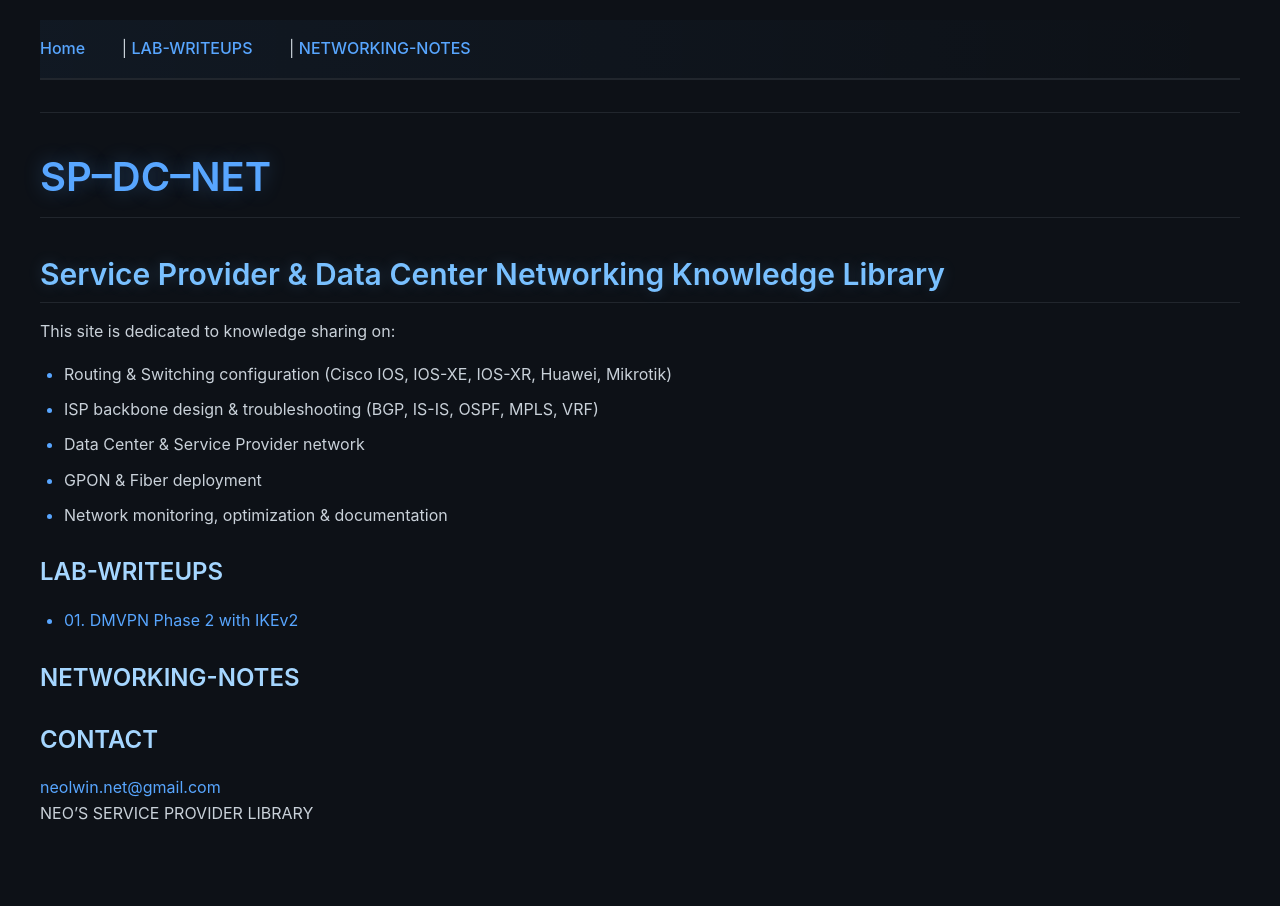
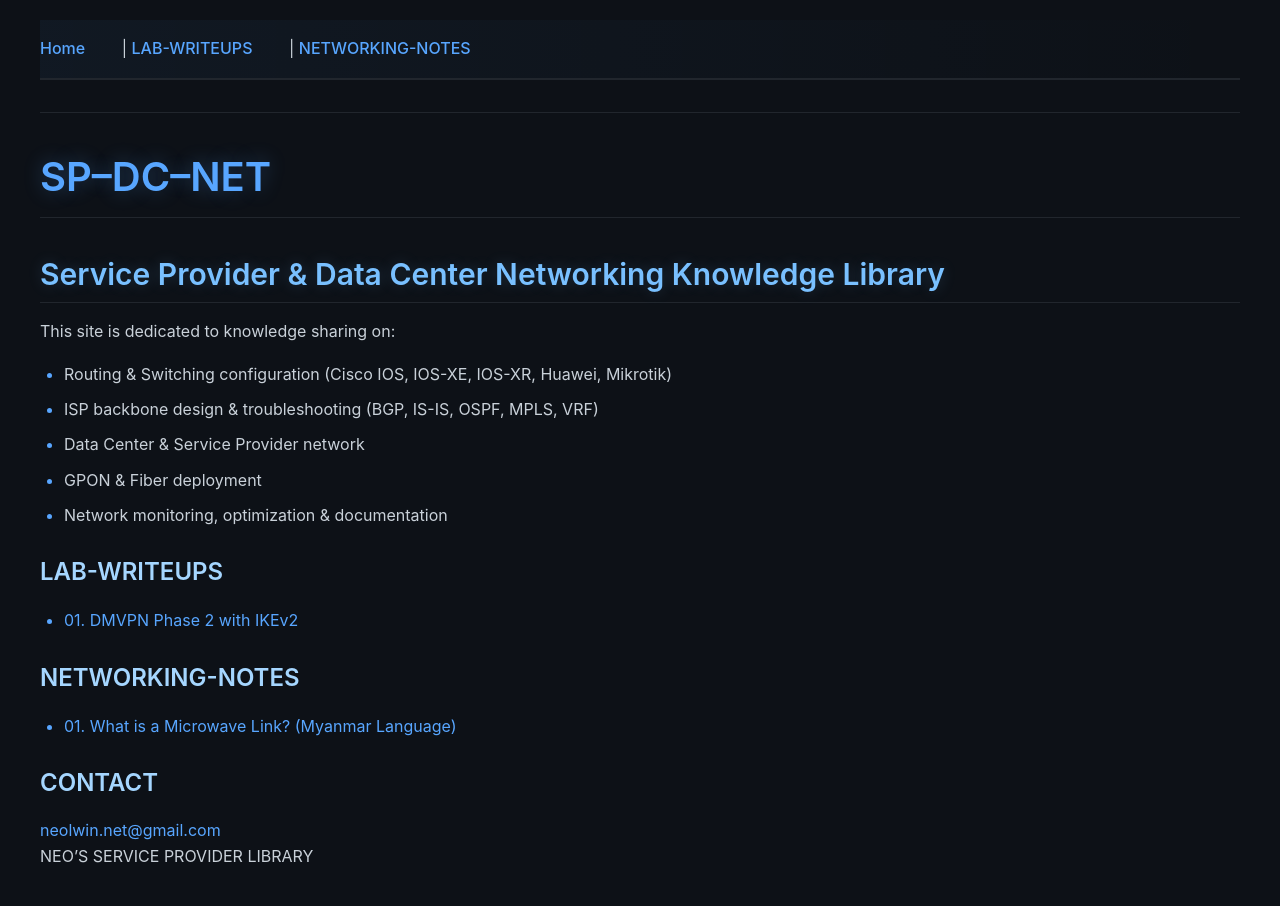
Before and after one commit to neolwin-net/sp-dc-net, a Jekyll site: the page built from index.md, in a window 1280 px wide. Built offline with Jekyll 4.4.1, drawn with Linux system fonts in a browser that asks for light colours.

Commit message:
Adding MW Note index.md

```diff
--- a/index.md
+++ b/index.md
@@ -21,6 +21,7 @@ This site is dedicated to knowledge sharing on:
 - [01. DMVPN Phase 2 with IKEv2](pdf/lab_writeups/dmvpn_phase_2.pdf)
 
 ### NETWORKING-NOTES
+- [01. What is a Microwave Link? (Myanmar Language)](pdf/note_mm/microwave_link.pdf)
 
 ### CONTACT
 [neolwin.net@gmail.com](mailto:neolwin.net@gmail.com)
```
